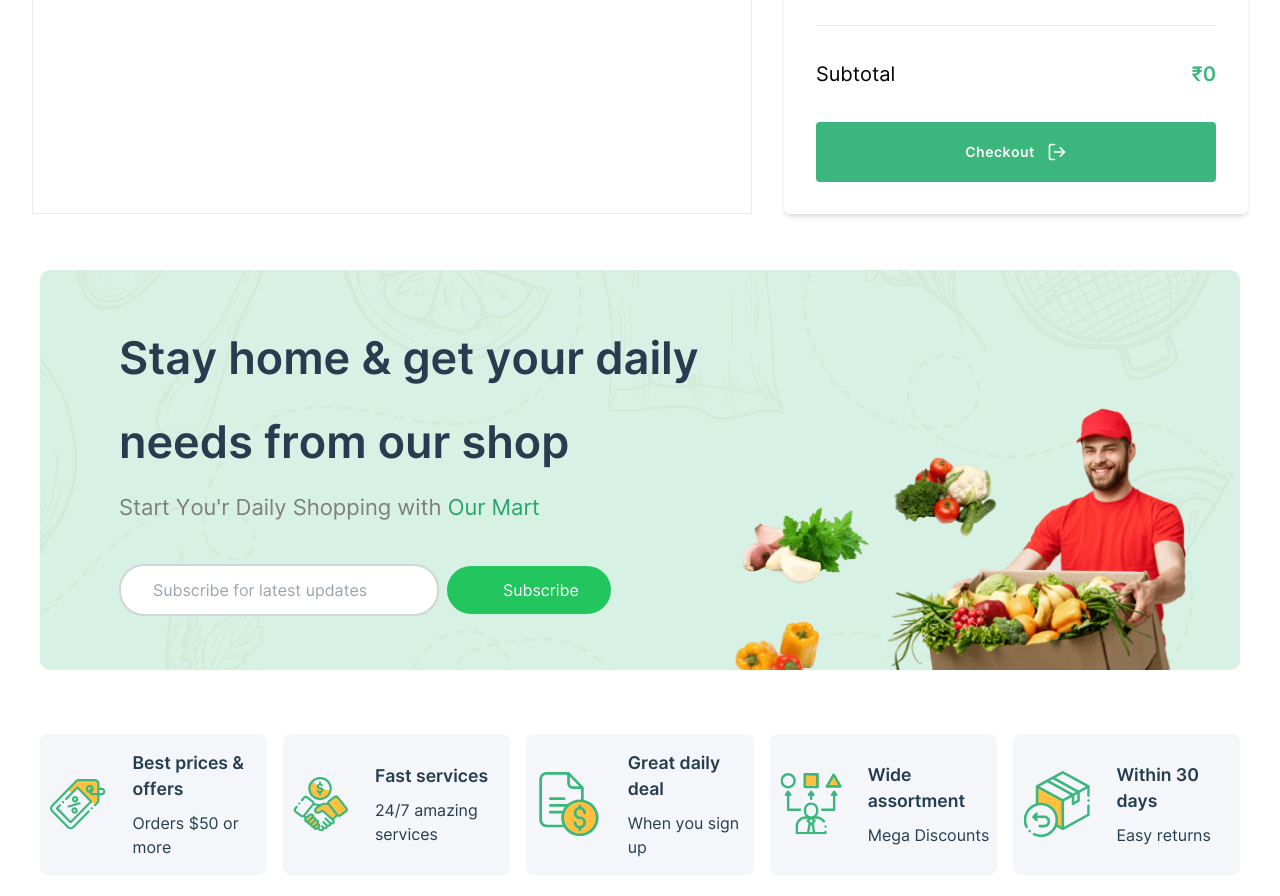
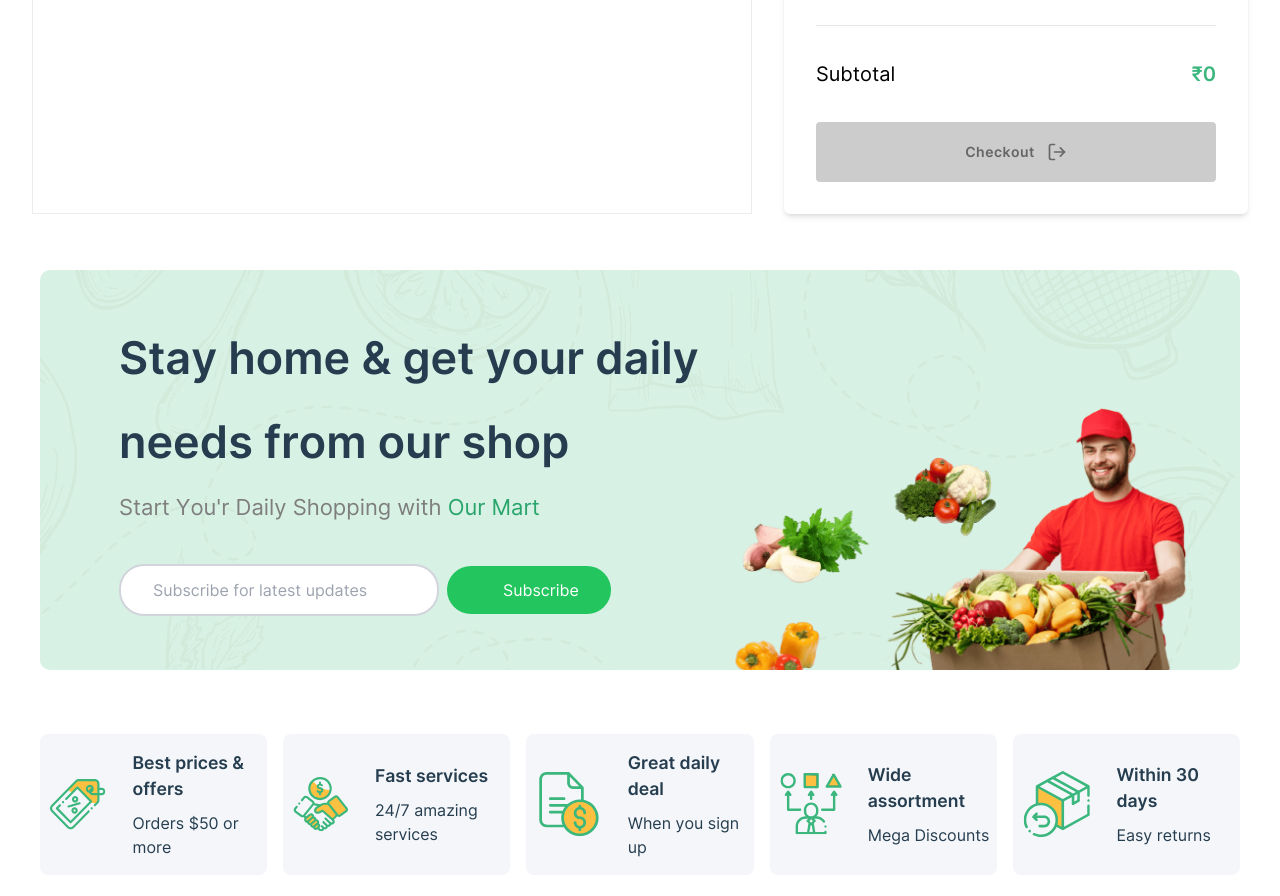
Before and after one commit to MRITUNJAY-SINGHH/Thik_Food, a React (Vite) app: page /cart in a window 1280 px wide. Shown: the part 940-1836 px from the top of the page. Built offline with nearby package versions, Linux system fonts and the light colour scheme; no server answers; some icons are missing.

Commit message:
Refactor Cart component to disable checkout button when no products are in the cart

```diff
--- a/src/Pages/Cart.jsx
+++ b/src/Pages/Cart.jsx
@@ -387,7 +387,14 @@ const handleSubmit = () => {
                   className='w-full'
                   onClick={handleAddTotal}
                 >
-                  <button className='w-full text-center rounded-xl py-3 px-6 font-semibold text-xl text-white transition-all duration-500 btn btn-md custom-inline-flex'>
+                  <button
+                    className={`w-full text-center rounded-xl py-3 px-6 font-semibold text-xl transition-all duration-500 btn btn-md custom-inline-flex ${
+                      products.length === 0
+                        ? 'btn-disabled'
+                        : 'text-white bg-blue-500 hover:bg-blue-600'
+                    }`}
+                    disabled={products.length === 0}
+                  >
                     Checkout
                     <FiLogOut className='ml-3' size={20} />
                   </button>
--- a/src/index.css
+++ b/src/index.css
@@ -83,6 +83,11 @@ html {
 .btn-secondary {
    background-color: #3e5379 !important;
    border-color: #3e5379 !important;
+}
+.btn-disabled{
+  background-color: #cccccc !important;
+  color: #666666 !important;
+  cursor: not-allowed !important;
 }
 .font-size-13 {
    font-size: 13px !important;
```
